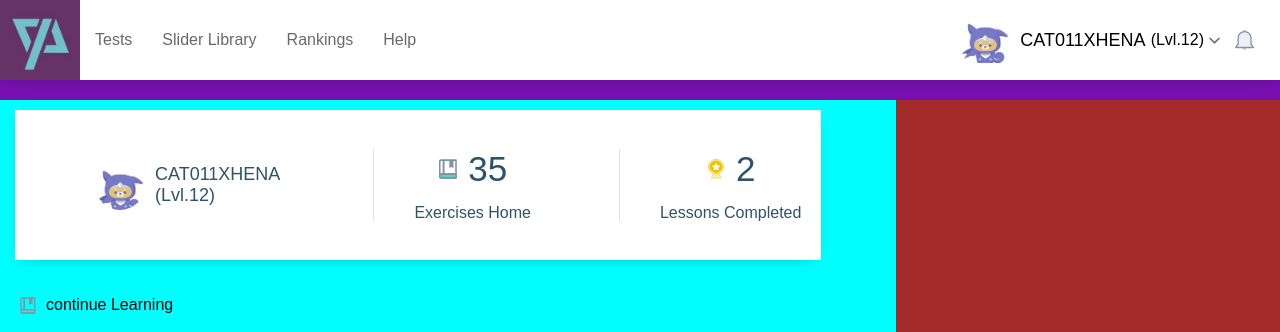
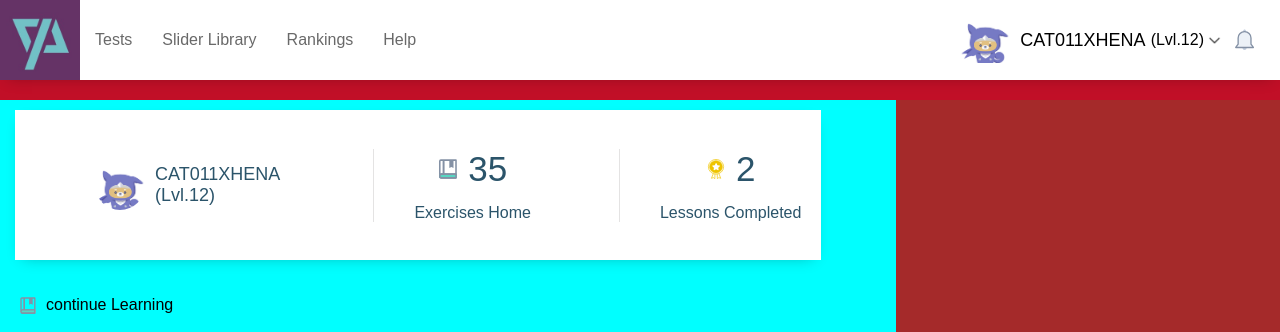
Before and after one commit to sirh0m/git_commands, a plain HTML site: page index.html in a window 1280 px wide. Shown: the top 332 px of the page. Drawn offline with Linux system fonts and the light colour scheme.

Commit message:
color changed to red

```diff
--- a/CSS/index.css
+++ b/CSS/index.css
@@ -5,7 +5,7 @@
     box-sizing: border-box;
   }
 body {
-    background-color: rgb(120, 16, 175);
+    background-color: rgb(193, 15, 39);
     font-family: sans-serif;
 }
 
```
